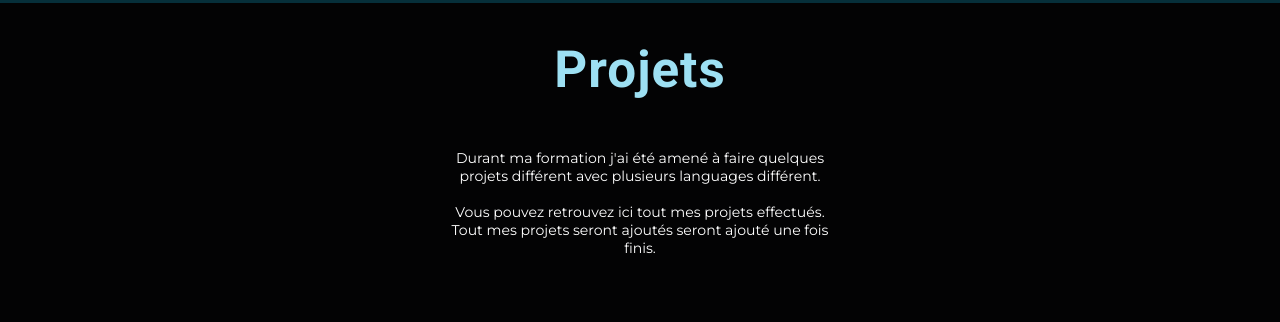
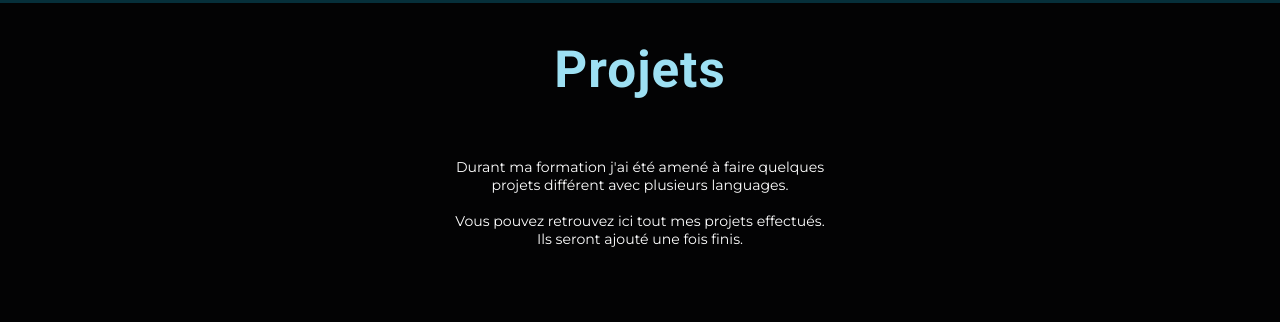
Before and after one commit to EthanDelannoy/Portfolio, a plain HTML site: page index.html in a window 1280 px wide. Shown: the part 2477-2799 px from the top of the page. Drawn offline with Linux system fonts and the light colour scheme.

Commit message:
20-05-24

```diff
--- a/index.html
+++ b/index.html
@@ -158,7 +158,7 @@
     <section id="projets">
 
         <h3 class="titreProjets">Projets</h3>
-        <div class="paraprojets">Durant ma formation j'ai été amené à faire quelques projets différent avec plusieurs languages différent.<br><br> Vous pouvez retrouvez ici tout mes projets effectués. Tout mes projets seront ajoutés seront ajouté une fois finis. </div>
+        <div class="paraprojets">Durant ma formation j'ai été amené à faire quelques projets différent avec plusieurs languages.<br><br> Vous pouvez retrouvez ici tout mes projets effectués. Ils seront ajouté une fois finis. </div>
 
 
         <div class="photoprojet">
```
